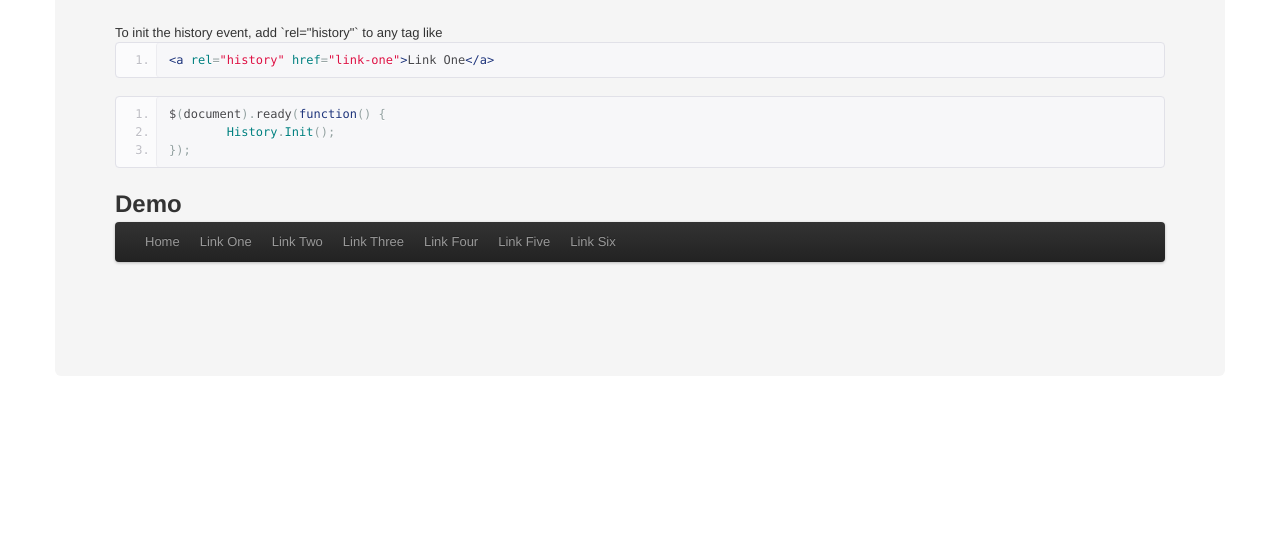
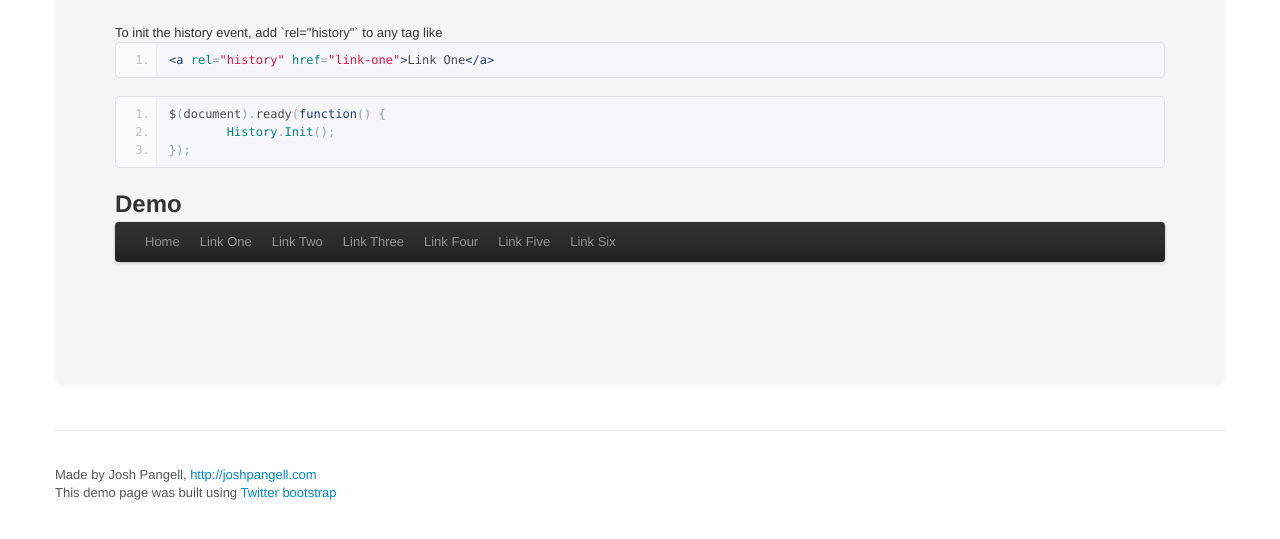
Before and after one commit to joshpangell/joshpangell.github.com, a plain HTML site: page simple-html5-history/index.html in a window 1280 px wide. Shown: the part 247-786 px from the top of the page. Drawn offline with nearby package versions, Linux system fonts and the light colour scheme.

Commit message:
Added a footer

```diff
--- a/simple-html5-history/index.html
+++ b/simple-html5-history/index.html
@@ -74,7 +74,7 @@ $(document).ready(function() {
             <li><a rel="history" href="link-five">Link Five</a></li>
             <li><a rel="history" href="link-six">Link Six</a></li>
           </ul>
-
+          </div>
         </div><!-- /.nav-collapse -->
       </div>
     </div><!-- /navbar-inner -->
@@ -82,9 +82,18 @@ $(document).ready(function() {
     <br><br>
     <ul id="log"></ul>
 
+
+
   </div>
 
-
+	<footer class="footer">
+      <div class="container">
+		<p>
+         Made by Josh Pangell, <a href="http://joshpangell.com">http://joshpangell.com</a><br>
+         This demo page was built using <a href="http://twitter.github.com/bootstrap/" target="_blank">Twitter bootstrap</a>
+        </p>
+      </div>
+    </footer>
 
 </body>
 
```
